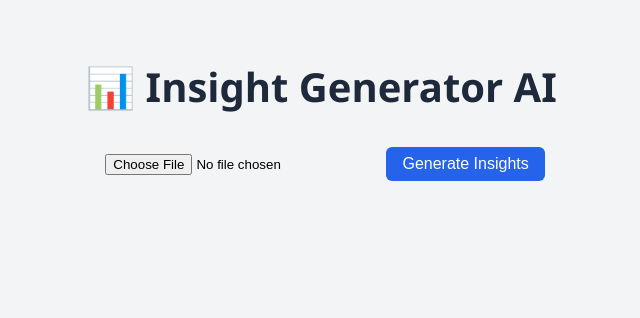
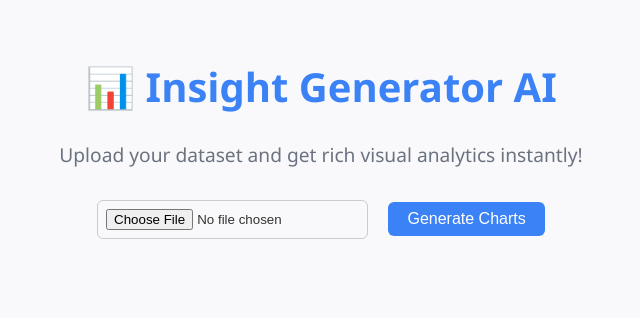
Before and after one commit to deepak-2212/insight-generator-ai, a FastAPI app: page / in a window 1280 px wide. Shown: the top 318 px of the page, without its empty margins (319-959 px from the left). Run offline with FastAPI, Linux system fonts and the light colour scheme.

Commit message:
Add multiple chart types and modern colorful UI

```diff
--- a/static/style.css
+++ b/static/style.css
@@ -1,55 +1,70 @@
 body {
-  background: #f3f4f6;
+  margin: 0;
   font-family: "Segoe UI", sans-serif;
-  margin: 0;
-  padding: 0;
+  background: #f9f9fb;
+  color: #333;
 }
 
 .container {
-  max-width: 900px;
+  max-width: 1000px;
   margin: auto;
   padding: 2rem;
   text-align: center;
 }
 
 h1 {
-  color: #1e293b;
+  color: #3b82f6;
   font-size: 2.5rem;
 }
 
+.subtitle {
+  margin-bottom: 2rem;
+  font-size: 1.2rem;
+  color: #6b7280;
+}
+
 form {
-  margin: 2rem 0;
+  margin-bottom: 3rem;
 }
 
 input[type="file"] {
   padding: 0.5rem;
+  border-radius: 6px;
+  border: 1px solid #ccc;
 }
 
 button {
-  background: #2563eb;
+  background: #3b82f6;
   color: white;
+  padding: 0.5rem 1.2rem;
+  font-size: 1rem;
   border: none;
-  padding: 0.5rem 1rem;
-  font-size: 1rem;
   border-radius: 6px;
   cursor: pointer;
   margin-left: 1rem;
+  transition: background 0.2s ease-in-out;
+}
+
+button:hover {
+  background: #2563eb;
 }
 
 .charts {
-  margin-top: 2rem;
+  display: flex;
+  flex-wrap: wrap;
+  gap: 2rem;
+  justify-content: center;
 }
 
-.chart-block {
+.chart-card {
   background: white;
+  border-radius: 12px;
   padding: 1rem;
-  margin-bottom: 2rem;
-  border-radius: 8px;
-  box-shadow: 0 2px 10px rgba(0, 0, 0, 0.05);
+  box-shadow: 0 4px 10px rgba(0, 0, 0, 0.05);
+  width: 300px;
 }
 
-.chart-block img {
+.chart-card img {
   max-width: 100%;
-  height: auto;
   border-radius: 8px;
 }
--- a/templates/index.html
+++ b/templates/index.html
@@ -8,19 +8,20 @@
 <body>
   <div class="container">
     <h1>📊 Insight Generator AI</h1>
+    <p class="subtitle">Upload your dataset and get rich visual analytics instantly!</p>
 
     <form method="post" enctype="multipart/form-data" action="/upload">
       <input type="file" name="file" accept=".csv,.xlsx" required />
-      <button type="submit">Generate Insights</button>
+      <button type="submit">Generate Charts</button>
     </form>
 
     {% if uploaded %}
       <div class="charts">
         {% for chart in chart_info %}
-          <div class="chart-block">
+          <div class="chart-card">
             <h2>{{ chart.title }}</h2>
-            <p>{{ chart.description }}</p>
             <img src="/outputs/{{ chart.filename }}" alt="{{ chart.title }}" />
+            <p>{{ chart.desc }}</p>
           </div>
         {% endfor %}
       </div>
```
Also changed, not shown: visualizer.py (+60 -13 lines), outputs/year_histogram.png (added).
